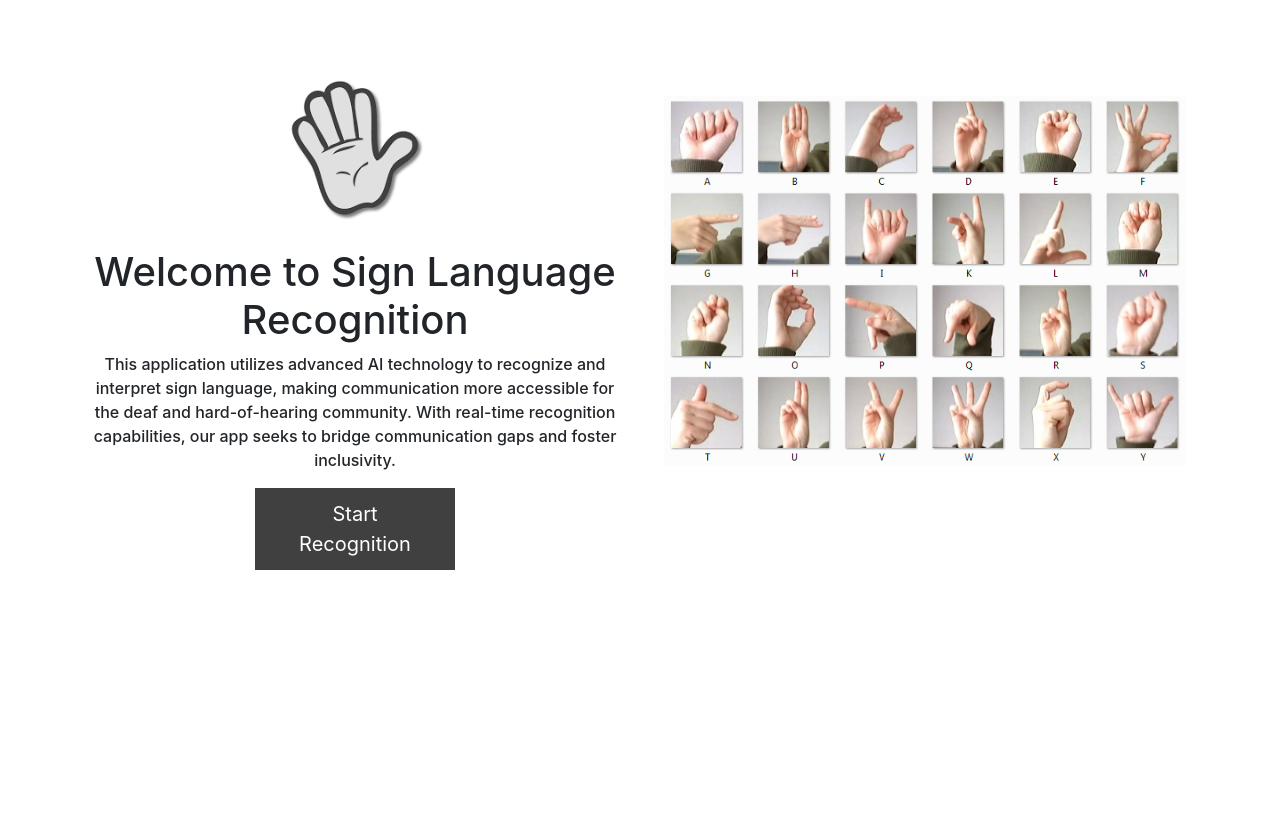
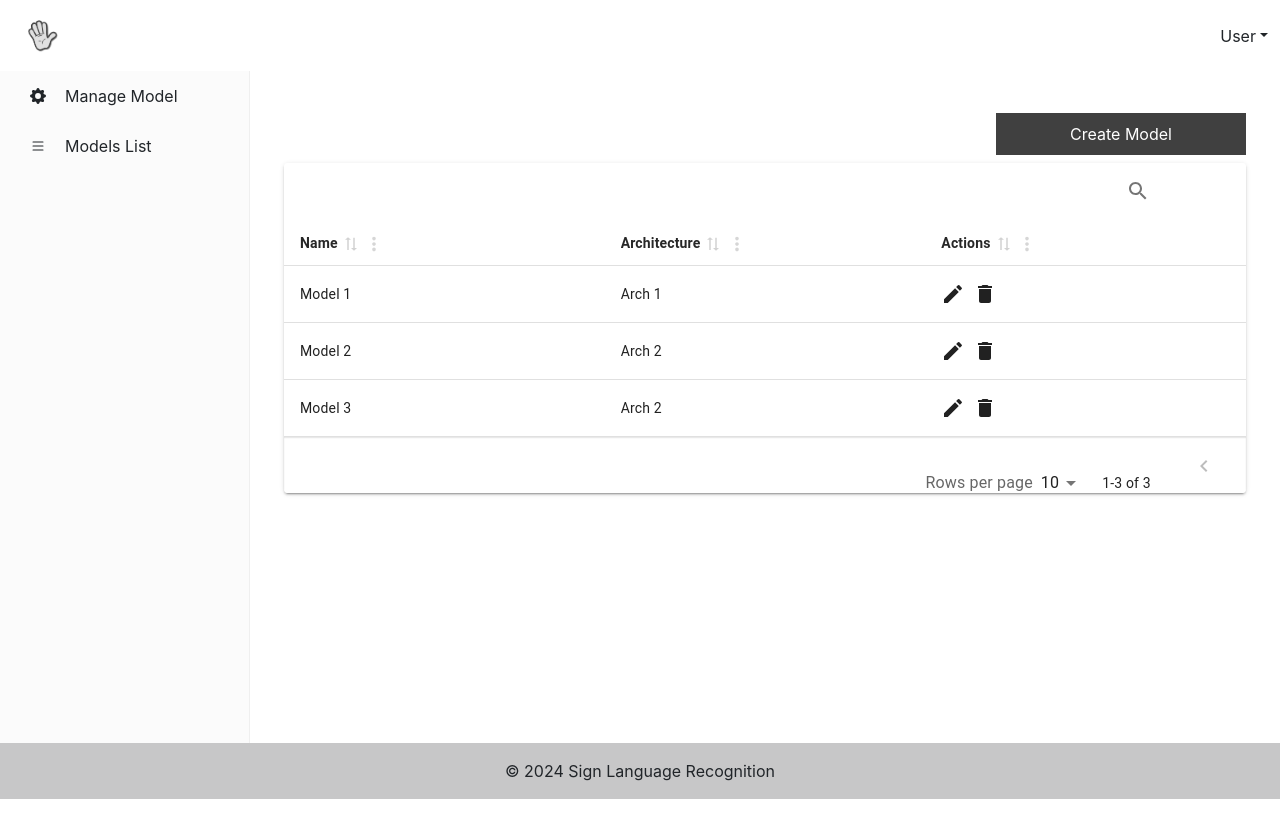
Before and after one commit to Boulbeba404/sign-language-recognition-frontend-react, a React (Create React App) app: page /models-list in a window 1280 px wide. Shown: the top 838 px of the page. After the commit the page ends 800 px from the top, so only its background shows below. Built offline with nearby package versions, Linux system fonts and the light colour scheme.

Commit message:
Models list

```diff
--- a/src/App.js
+++ b/src/App.js
@@ -1,10 +1,39 @@
 import React from "react";
-import { About, ChangePassword, ForgotPassword, Login, ManageModel, ModelsList, ResetPassword } from "./pages";
+import { BrowserRouter, Routes, Route, Outlet } from "react-router-dom";
+import {
+  About,
+  ChangePassword,
+  ForgotPassword,
+  Login,
+  ManageModel,
+  ModelsList,
+  ResetPassword,
+} from "./pages";
+import { PrivateInterfaceLayout } from "./components";
 
 function App() {
   return (
-    <About/>
+    <BrowserRouter>
+      <Routes>
+        <Route>
+          <Route path="/" element={<About />} />
+          <Route path="/login" element={<Login />} />
+          <Route path="/change-password" element={<ChangePassword />} />
+          <Route path="/forgot-password" element={<ForgotPassword />} />
+          <Route path="/reset-password/:token" element={<ResetPassword />} />
+        </Route>
+        <Route
+          element={
+            <PrivateInterfaceLayout>
+              <Outlet />
+            </PrivateInterfaceLayout>
+          }
+        >
+          <Route path="/manage-model" element={<ManageModel />} />
+          <Route path="/models-list" element={<ModelsList />} />
+        </Route>
+      </Routes>
+    </BrowserRouter>
   );
 }
-
 export default App;
--- a/src/components/index.js
+++ b/src/components/index.js
@@ -1,2 +1,4 @@
 import AuthForm from "./authForm/AuthForm";
-export { AuthForm };
+import PrivateInterfaceLayout from "./privateInterfaceLayout/PrivateInterfaceLayout";
+
+export { AuthForm, PrivateInterfaceLayout };
--- /dev/null
+++ b/src/components/privateInterfaceLayout/PrivateInterfaceLayout.js
@@ -0,0 +1,45 @@
+import React from "react";
+import { Sidebar, Menu, MenuItem } from "react-pro-sidebar";
+import { Navbar, NavDropdown, Container } from "react-bootstrap";
+import { GearFill, List } from "react-bootstrap-icons";
+import logo from "../../assets/logo.png";
+
+const PrivateInterfaceLayout = ({ children }) => {
+  return (
+    <div style={{ height: "100vh" }}>
+      <Navbar bg="white" expand="lg">
+        <Container fluid>
+          <Navbar.Brand className="ps-2" href="#home">
+            <img src={logo} alt="App Logo" style={{ height: "45px" }} />
+          </Navbar.Brand>
+          <NavDropdown title="User" id="basic-nav-dropdown">
+            <NavDropdown.Item href="#action/3.1">View Profile</NavDropdown.Item>
+            <NavDropdown.Item href="#action/3.2">Log Out</NavDropdown.Item>
+          </NavDropdown>
+        </Container>
+      </Navbar>
+
+      <div style={{ display: "flex", height: "84vh" }}>
+        <Sidebar>
+          <Menu iconShape="square">
+            <MenuItem icon={<GearFill />}>Manage Model</MenuItem>
+            <MenuItem icon={<List />}>Models List</MenuItem>
+          </Menu>
+        </Sidebar>
+
+        <main style={{ flex: 1, padding: "10px" }}>{children}</main>
+      </div>
+
+      <footer className="bg-light text-center text-lg-start">
+        <div
+          className="text-center p-3"
+          style={{ backgroundColor: "rgba(0, 0, 0, 0.2)" }}
+        >
+          © 2024 Sign Language Recognition
+        </div>
+      </footer>
+    </div>
+  );
+};
+
+export default PrivateInterfaceLayout;
--- a/src/pages/modelsList/ModelsList.js
+++ b/src/pages/modelsList/ModelsList.js
@@ -1,71 +1,50 @@
 import React, { useState } from "react";
-import { Table, Button, Container, Pagination } from "react-bootstrap";
-import { FileEarmarkCode, PencilSquare, Trash } from "react-bootstrap-icons";
+import {
+  MaterialReactTable,
+  useMaterialReactTable,
+} from "material-react-table";
+import { Container } from "@mui/material";
+import { Edit, Delete } from "@mui/icons-material";
+import { useNavigate } from "react-router-dom";
+import { Button } from "react-bootstrap";
 
 const ModelsList = () => {
-  const [pagenNumber, setPageNumber] = useState(1);
-  const [paginationLength, setPaginationLength] = useState(10);
+  const navigate = useNavigate();
   const [models, setModels] = useState([
     { id: 1, architecture: "Arch 1", name: "Model 1" },
     { id: 2, architecture: "Arch 2", name: "Model 2" },
     { id: 3, architecture: "Arch 2", name: "Model 3" },
   ]);
 
-  const handleCreateModel = () => {};
+  const columns = [
+    { accessorKey: "name", header: "Name" },
+    { accessorKey: "architecture", header: "Architecture" },
+    {
+      accessorKey: "actions",
+      header: "Actions",
+      Cell: ({ row }) => (
+        <div>
+          <Edit
+            style={{ cursor: "pointer", marginRight: 8 }}
+            onClick={() => {}}
+          />
+          <Delete style={{ cursor: "pointer" }} onClick={() => {}} />
+        </div>
+      ),
+    },
+  ];
 
-  const handleDelete = (id) => {
-    setModels(models.filter((model) => model.id !== id));
-  };
+  const table = useMaterialReactTable({
+    columns,
+    data: models,
+  });
 
   return (
-    <Container>
-      <div className="d-flex justify-content-end">
-        <Button
-          onClick={handleCreateModel}
-          style={{ float: "right", marginBottom: 20, width: "150px" }}
-        >
-          Create Model
-        </Button>
+    <Container sx={{ marginTop: 4 }}>
+      <div className="d-flex justify-content-end mb-2">
+        <Button style={{width:250}} onClick={() => navigate("/manage-model")}>Create Model</Button>
       </div>
-
-      <Table striped bordered hover>
-        <thead>
-          <tr>
-            <th>Name</th>
-            <th>Architecture</th>
-            <th>Actions</th>
-          </tr>
-        </thead>
-        <tbody>
-          {models.map((model) => (
-            <tr key={model.id}>
-              <td>{model.name}</td>
-              <td>
-                {model.architecture}
-              </td>
-              <td>
-                <PencilSquare
-                  className="me-2"
-                  style={{ cursor: "pointer" }}
-                  onClick={() => alert(`Edit ${model.id}`)}
-                />
-                <Trash
-                  style={{ cursor: "pointer" }}
-                  onClick={() => handleDelete(model.id)}
-                />
-              </td>
-            </tr>
-          ))}
-        </tbody>
-      </Table>
-
-      <Pagination>
-        {Array.from({ length: paginationLength }).map((_, index) => (
-          <Pagination.Item key={index} active={index + 1 === pagenNumber}>
-            {index + 1}
-          </Pagination.Item>
-        ))}
-      </Pagination>
+      <MaterialReactTable table={table} />
     </Container>
   );
 };
```
Also changed, not shown: package.json (+8 -1 lines), 1 other file (tests, documents, lock files or other folders).
